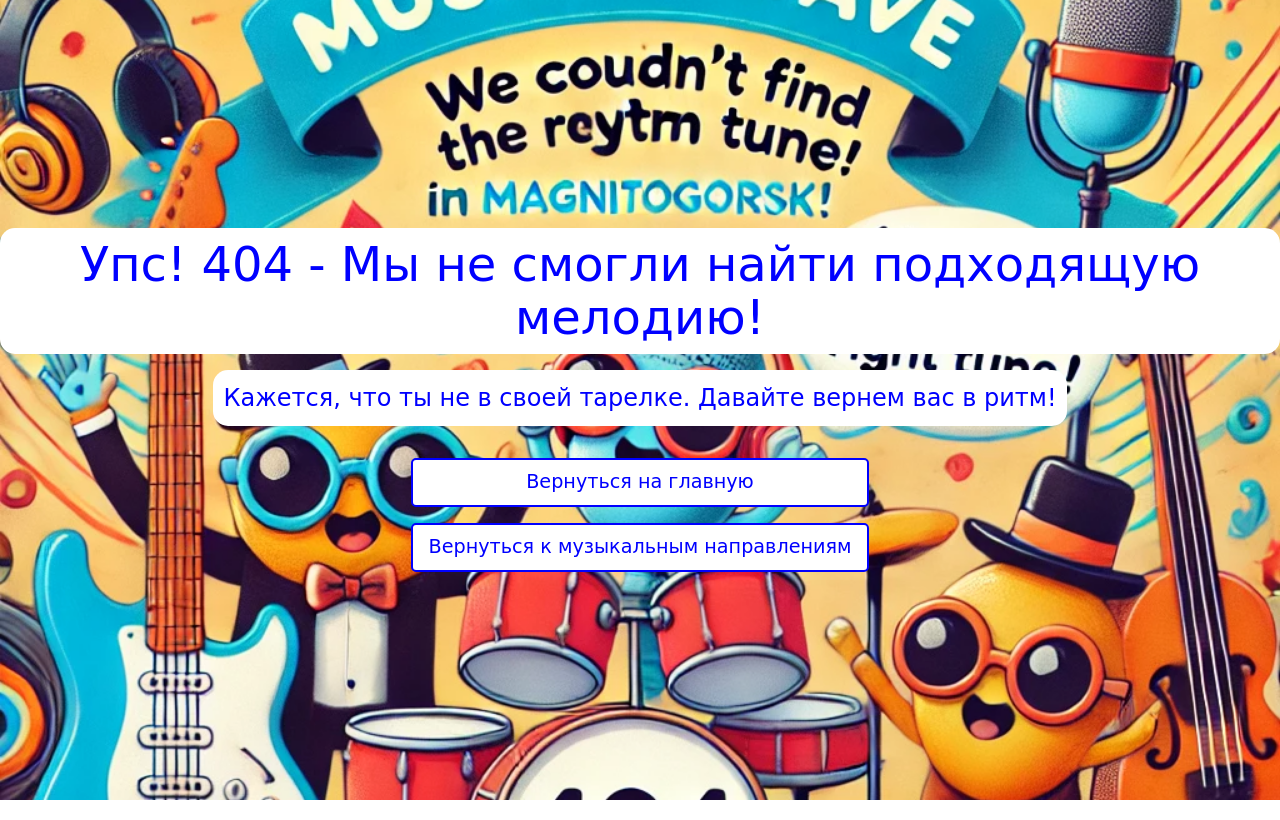
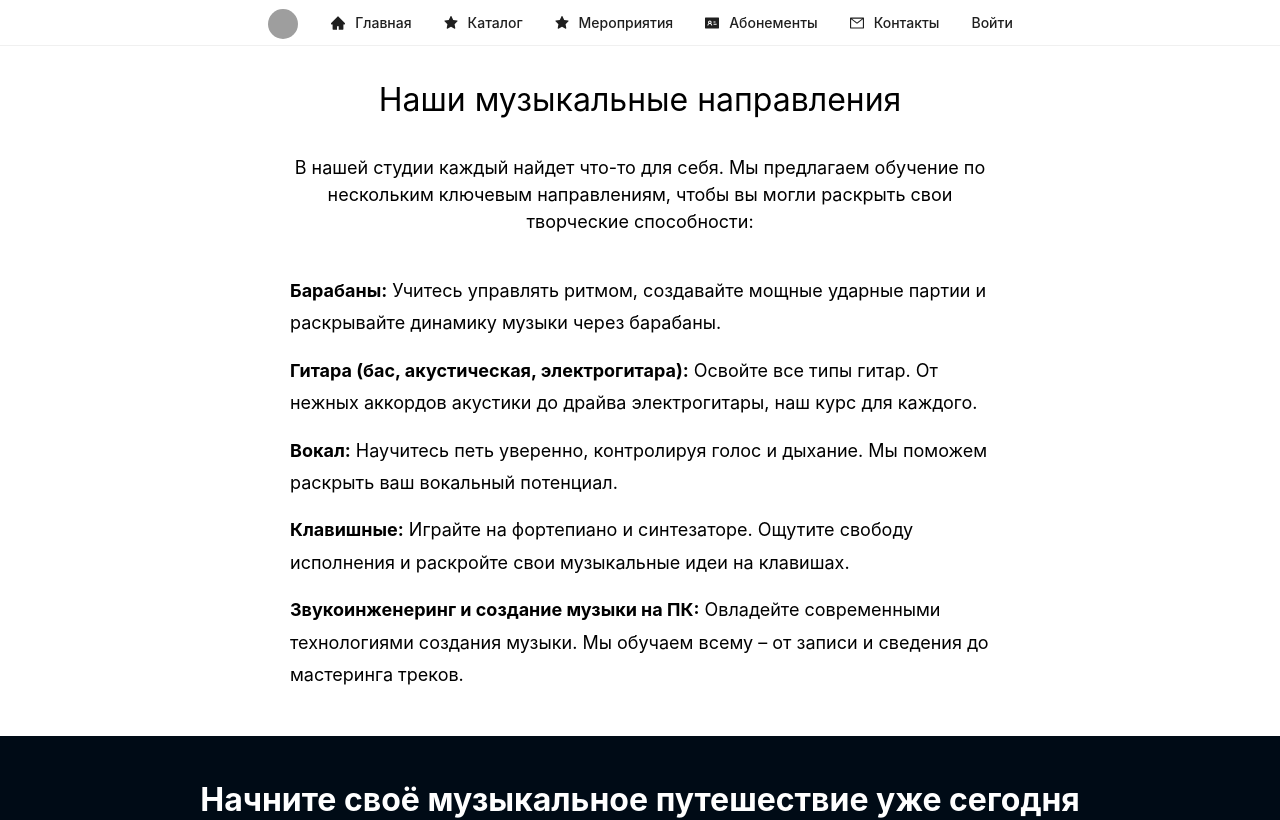
Before and after one commit to NikitaAkmaikin/Musical-Wave-Studio, a React (Vite) app: page /catalog in a window 1280 px wide. Before the commit this address had no page. Shown: the top 820 px of the page. Built offline with nearby package versions, Linux system fonts and the light colour scheme; grey boxes are pictures that could not be loaded.

Commit message:
feature:  новая страница

```diff
--- a/src/components/navbar/Navbar.tsx
+++ b/src/components/navbar/Navbar.tsx
@@ -38,6 +38,11 @@ const Navbar: FC = memo(() => {
       label: <NavLink to="/">Главная</NavLink>,
       key: 'home',
       icon: <HomeFilled />,
+    },
+    {
+      label: <NavLink to="/catalog">Каталог</NavLink>,
+      key: 'catalog',
+      icon: <StarFilled />,
     },
     {
       label: <NavLink to="/music-directions">Мероприятия</NavLink>,
--- /dev/null
+++ b/src/pages/Catalog.module.scss
@@ -0,0 +1,42 @@
+.directionsSection {
+  padding: 30px 20px;
+  background-color: white;
+  color: #000;
+
+  .directionsTitle {
+    text-align: center;
+    font-size: 32px;
+    margin-bottom: 30px;
+
+    @media (max-width: 768px) {
+      font-size: 26px;
+    }
+  }
+
+  .directionsDescription {
+    text-align: center;
+    font-size: 18px;
+    max-width: 700px;
+    margin: 0 auto;
+    margin-bottom: 40px;
+
+    @media (max-width: 768px) {
+      font-size: 16px;
+    }
+  }
+
+  .directionsList {
+    font-size: 18px;
+    line-height: 1.8;
+    max-width: 700px;
+    margin: 0 auto;
+
+    li {
+      margin-bottom: 15px;
+    }
+
+    @media (max-width: 768px) {
+      font-size: 16px;
+    }
+  }
+}
--- /dev/null
+++ b/src/pages/Catalog.tsx
@@ -0,0 +1,47 @@
+import { FC } from 'react';
+import {  } from 'antd';
+import {  Outlet } from 'react-router-dom';
+import s from './Catalog.module.scss';
+
+
+export const Catalog: FC = () => {
+  return (
+    <>
+
+
+      <div className={s.directionsSection}>
+        <h2 className={s.directionsTitle}>Наши музыкальные направления</h2>
+        <p className={s.directionsDescription}>
+          В нашей студии каждый найдет что-то для себя. Мы предлагаем обучение по нескольким ключевым направлениям, чтобы вы
+          могли раскрыть свои творческие способности:
+        </p>
+        <ul className={s.directionsList}>
+          <li>
+            <strong>Барабаны:</strong> Учитесь управлять ритмом, создавайте мощные ударные партии и раскрывайте динамику музыки
+            через барабаны.
+          </li>
+          <li>
+            <strong>Гитара (бас, акустическая, электрогитара):</strong> Освойте все типы гитар. От нежных аккордов акустики до
+            драйва электрогитары, наш курс для каждого.
+          </li>
+          <li>
+            <strong>Вокал:</strong> Научитесь петь уверенно, контролируя голос и дыхание. Мы поможем раскрыть ваш вокальный
+            потенциал.
+          </li>
+          <li>
+            <strong>Клавишные:</strong> Играйте на фортепиано и синтезаторе. Ощутите свободу исполнения и раскройте свои
+            музыкальные идеи на клавишах.
+          </li>
+          <li>
+            <strong>Звукоинженеринг и создание музыки на ПК:</strong> Овладейте современными технологиями создания музыки. Мы
+            обучаем всему – от записи и сведения до мастеринга треков.
+          </li>
+        </ul>
+      </div>
+
+      <Outlet />
+    </>
+  );
+};
+
+export default Catalog;
--- a/src/routes.tsx
+++ b/src/routes.tsx
@@ -1,11 +1,11 @@
-import { FC } from 'react';
+// src/routes/Routes.tsx
+import React, { FC, ReactNode } from 'react';
 import { createBrowserRouter, RouterProvider } from 'react-router-dom';
 import { Home, MusicDirections, NotFound404, Subscriptions } from './pages';
 import { Contact } from './pages/contact';
 import App from './app/App';
 import { RootStoreContext } from './services/root-store-context';
 import RootStore from './services/root-store';
-
 import PrivateRoute from './components/PrivateRoute';
 import Login from './pages/login/Login';
 import AdminDashboard from './pages/adminDashboard/AdminDashboard';
@@ -13,6 +13,19 @@ import { UserProvider } from './services/store/UserContext';
 import Register from './pages/register/Register';
 import MusicCardManagement from './pages/music-card-management/MusicCardManagement';
 import SubscriptionCardManagement from './pages/subscription-card-management/SubscriptionCardManagement';
+import Catalog from './pages/Catalog';
+
+// Типизация для RootStoreProvider
+interface RootStoreProviderProps {
+  children: ReactNode;
+}
+
+// Компонент для предоставления контекста RootStore
+const RootStoreProvider: FC<RootStoreProviderProps> = ({ children }) => (
+  <RootStoreContext.Provider value={new RootStore()}>
+    {children}
+  </RootStoreContext.Provider>
+);
 
 const router = createBrowserRouter([
   {
@@ -22,29 +35,23 @@ const router = createBrowserRouter([
     children: [
       {
         path: '/',
-        element: <Home />, // Главная страница
+        element: <Home />,
       },
       {
         path: 'music-directions',
-        element: (
-          <RootStoreContext.Provider value={new RootStore()}>
-            {/* <PrivateRoute> */}
-            <MusicDirections />
-            {/* </PrivateRoute> */}
-          </RootStoreContext.Provider>
-        ), // Страница музыкальных направлений
+        element: <RootStoreProvider><MusicDirections /></RootStoreProvider>,
       },
       {
         path: 'subscriptions',
-        element: (
-          <RootStoreContext.Provider value={new RootStore()}>
-            <Subscriptions />
-          </RootStoreContext.Provider>
-        ), // Страница абонементов
+        element: <RootStoreProvider><Subscriptions /></RootStoreProvider>,
       },
       {
         path: 'contact',
-        element: <Contact />, // Страница с формой заявки
+        element: <Contact />,
+      },
+      {
+        path: 'catalog',
+        element: <Catalog />,
       },
     ],
   },
@@ -65,22 +72,22 @@ const router = createBrowserRouter([
     ),
     children: [
       {
-        path: '/admin',
+        path: '/admin/music-card-management',
         element: (
           <PrivateRoute>
-            <RootStoreContext.Provider value={new RootStore()}>
+            <RootStoreProvider>
               <MusicCardManagement />
-            </RootStoreContext.Provider>
+            </RootStoreProvider>
           </PrivateRoute>
         ),
       },
       {
-        path: 'subscription-card',
+        path: '/admin/subscription-card-management',
         element: (
           <PrivateRoute>
-            <RootStoreContext.Provider value={new RootStore()}>
+            <RootStoreProvider>
               <SubscriptionCardManagement />
-            </RootStoreContext.Provider>
+            </RootStoreProvider>
           </PrivateRoute>
         ),
       },
```
